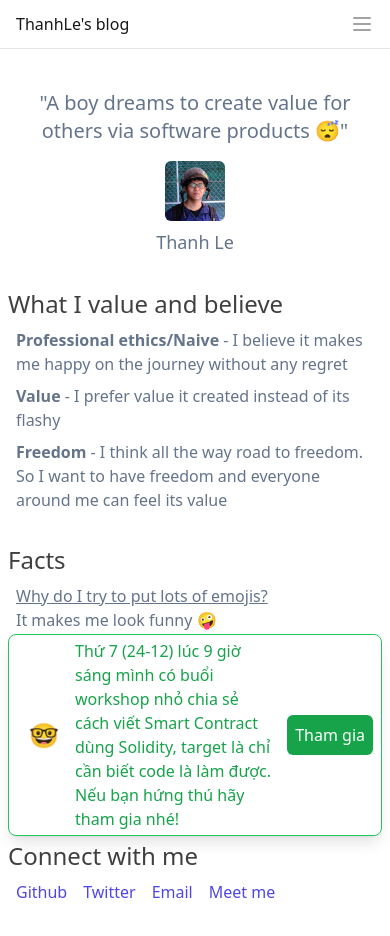
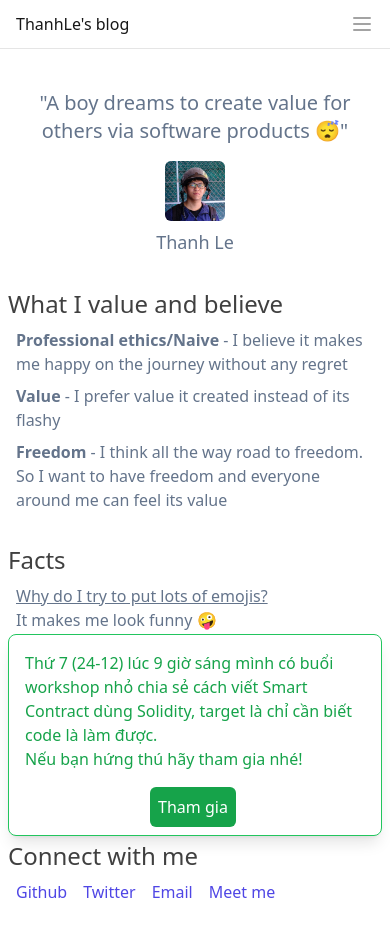
Before and after one commit to thanhlmm/blog, a Next.js app: page /me in a window 390 px wide. Shown: the top 936 px of the page. Built offline with nearby package versions, Linux system fonts and the light colour scheme; grey boxes are pictures that could not be loaded; what @splitbee/web would draw is missing.

Commit message:
Restyle the notification bar

```diff
--- a/components/footer/index.tsx
+++ b/components/footer/index.tsx
@@ -32,10 +32,12 @@ const Footer = () => {
       >
         <div className="px-2 mx-auto max-w-7xl sm:px-6 lg:px-8">
           <div className="p-1 bg-white border border-green-500 rounded-lg shadow-lg dark:bg-gray-700 border-1 sm:p-2">
-            <div className="flex flex-wrap items-center justify-between">
-              <div className="flex items-center flex-1 w-0 mx-3">
-                <span className="flex p-1 text-2xl rounded-lg">🤓</span>
-                <p className="ml-3 font-medium text-green-600">
+            <div className="flex flex-col flex-wrap items-center justify-between md:flex-row">
+              <div className="flex items-center flex-1 m-3">
+                <span className="hidden p-1 text-2xl rounded-lg md:flex">
+                  🤓
+                </span>
+                <p className="font-medium text-green-600 md:ml-3">
                   <span>
                     Thứ 7 (24-12) lúc 9 giờ sáng mình có buổi workshop nhỏ chia
                     sẻ cách viết Smart Contract dùng Solidity, target là chỉ cần
@@ -44,7 +46,7 @@ const Footer = () => {
                   </span>
                 </p>
               </div>
-              <div className="flex-shrink-0 order-2 mr-2 sm:order-3 sm:ml-2">
+              <div className="flex-shrink-0 order-2 my-1 mr-2 sm:order-3 sm:ml-2 md:mt-0">
                 <a
                   type="button"
                   href="https://discord.gg/Ay9PtBVe?event=1054623077788565575"
```
